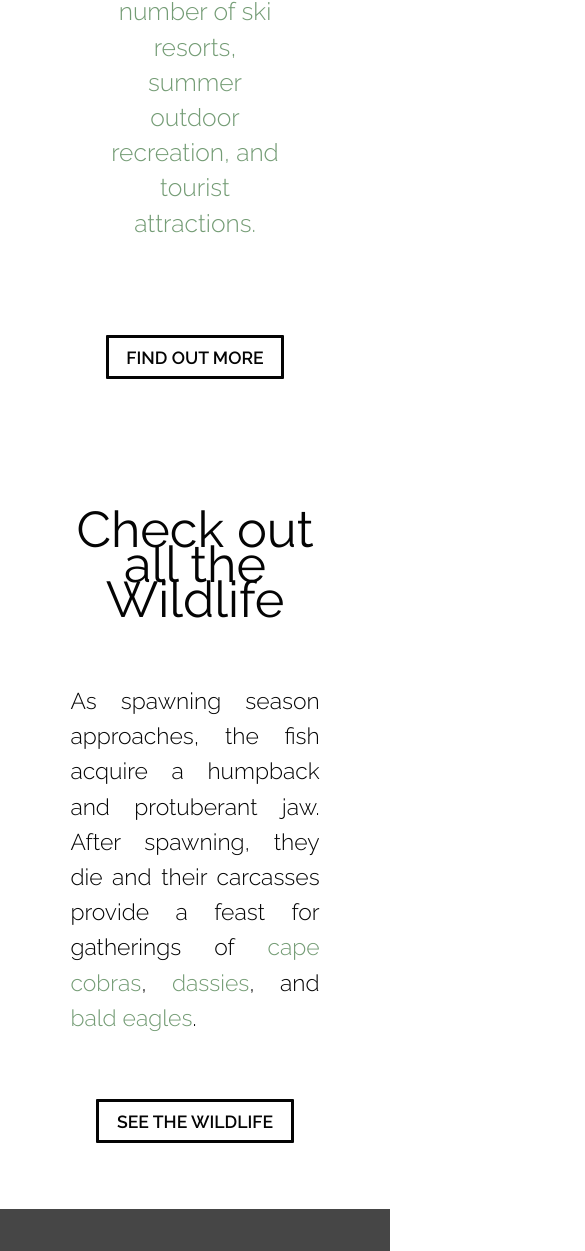
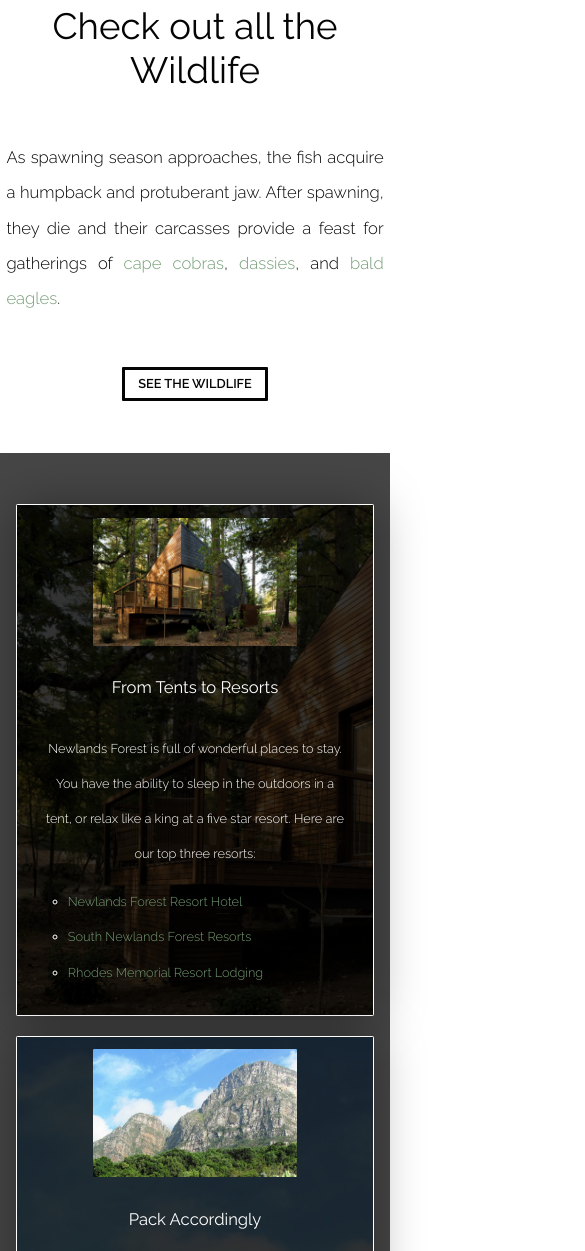
Before and after one commit to evanchristians/2018-10-10, a plain HTML site: page index.html in a window 390 px wide. Shown: the part 749-2000 px from the top of the page, 585 px wide, since content can reach past the window. Drawn offline with Linux system fonts and the light colour scheme.

Commit message:
Built Responsiveness Partial

```diff
--- a/index.html
+++ b/index.html
@@ -4,7 +4,7 @@
     <head>
         <title>Newlands Forest</title>
         <link rel="stylesheet" href="css/main.css">
-        <meta name="viewport" content="width=device-width">
+        <meta name="viewport" content="width=device-width, initial-scale=1">
     </head>
 
     <body>
--- a/scss/_base.scss
+++ b/scss/_base.scss
@@ -55,7 +55,7 @@
 
                 }
                 img {
-                    margin-top: 4em;
+                    margin-top: 3em;
                     width: 3em;
                     animation: bounce 850ms ease-in-out infinite;
                 }
@@ -80,6 +80,9 @@
                 margin: 6em auto;
                 margin-bottom: 3em;
                 font-size: 1.3em;
+                h2 {
+                    padding: 0;
+                }
             }
         }
 
@@ -111,7 +114,7 @@
                     border-radius: 0.1em;
                     margin: 0 auto;
                     height: 10em;;
-                    width: 60%;
+                    width: 16em;
                     display: flex;
                     transform-style: preserve-3d;
                 }
@@ -148,6 +151,7 @@
 
             span {
                 .resorts {
+                    height: fit-content;
                     background-image: url('../img/resort.jpg');
                     background-size: cover;
                     background-color: rgba(0, 0, 0, 0);
@@ -156,6 +160,7 @@
 
                 }
                 .tips {
+                    height: fit-content;
                     background-image: url('../img/mountain.jpg');
                     background-size: cover;
                     background-color: rgba(0, 0, 0, 0);
--- a/scss/_components.scss
+++ b/scss/_components.scss
@@ -7,7 +7,12 @@
 // Typography
 // ----------
 
+h1 {
+    line-height: 1.2em;
+}
+
 h2 {
+    line-height: 1.2em;
     font-weight: $wgtBold;
     font-size: $fsTwo;
     margin: 1.3em auto;
@@ -35,6 +40,7 @@ a {
 }
 
 .callout {
+    margin: 0 auto;
     text-decoration: none;
     text-transform: uppercase;
     padding: 0.5em 1em;
--- a/scss/_mediaQueries.scss
+++ /dev/null
@@ -1,15 +0,0 @@
-
-// ============
-// Media Queries
-// ============
-
-@media (max-width: 768px) {
-        :root {
-            body {
-                .secondary-content {
-                font-size: 1.05rem;
-                grid-template-columns: 1fr;
-            }
-        }
-    }
-}
--- /dev/null
+++ b/scss/_responsive.scss
@@ -0,0 +1,85 @@
+:root {
+    body {
+        // ============
+        // Media Queries
+        // ============
+
+        @media (max-width: 1240px) {
+
+                .secondary-content {
+                    height: fit-content;
+                    grid-gap: 1.5em;
+                    padding: 4em 2em;
+                    margin: 0 auto;
+                }
+            }
+        @media (max-width: 960px) {
+
+            .secondary-content {
+                height: fit-content;
+                padding: 4em 10vw;
+                font-size: 1.05rem;
+                grid-template-columns: 1fr;
+
+                    span {
+                        .resorts {
+                            transform: rotateY(0turn);
+                            background-color: rgba(0, 0, 0, 0.8);
+                        }
+                        .tips {
+                            transform: rotateY(0turn);
+                            background-color: rgba(0, 0, 0, 0.8);
+                        }
+                    }
+            }
+        }
+        @media (max-width: 768px) {
+            .main-header {
+                div {
+                    img {
+                        margin-top: 1em;
+                        width: 3em;
+                        animation: bounce 850ms ease-in-out infinite;
+                    }
+                }
+            }
+            .primary-content {
+                height: fit-content;
+                padding: 4em 0.5em;
+                h2 {
+                    padding: 0 2em;
+                }
+            }
+            .secondary-content {
+                padding: 4em 4vw;
+                height: fit-content;
+                div {
+                    height: fit-content;
+                }
+            }
+        }
+
+        @media (max-width: 640px) {
+            .main-header {
+                font-size: .8rem;
+            }
+            .primary-content {
+                font-size: .8rem;
+            }
+            .secondary-content {
+                font-size: .8rem;
+            }
+            .main-footer {
+                text-align: center;
+                font-size: 0.7rem;
+                p {
+                    float: none;
+
+                }
+                .to-top {
+                    float: none;
+                }
+            }
+        }
+    }
+}
--- a/scss/main.scss
+++ b/scss/main.scss
@@ -3,6 +3,6 @@
 
 @import 'variables';
 @import 'animations';
-@import 'mediaQueries';
 @import 'base';
 @import 'components';
+@import 'responsive';
```
Also changed, not shown: css/main.css, 1 other file.
